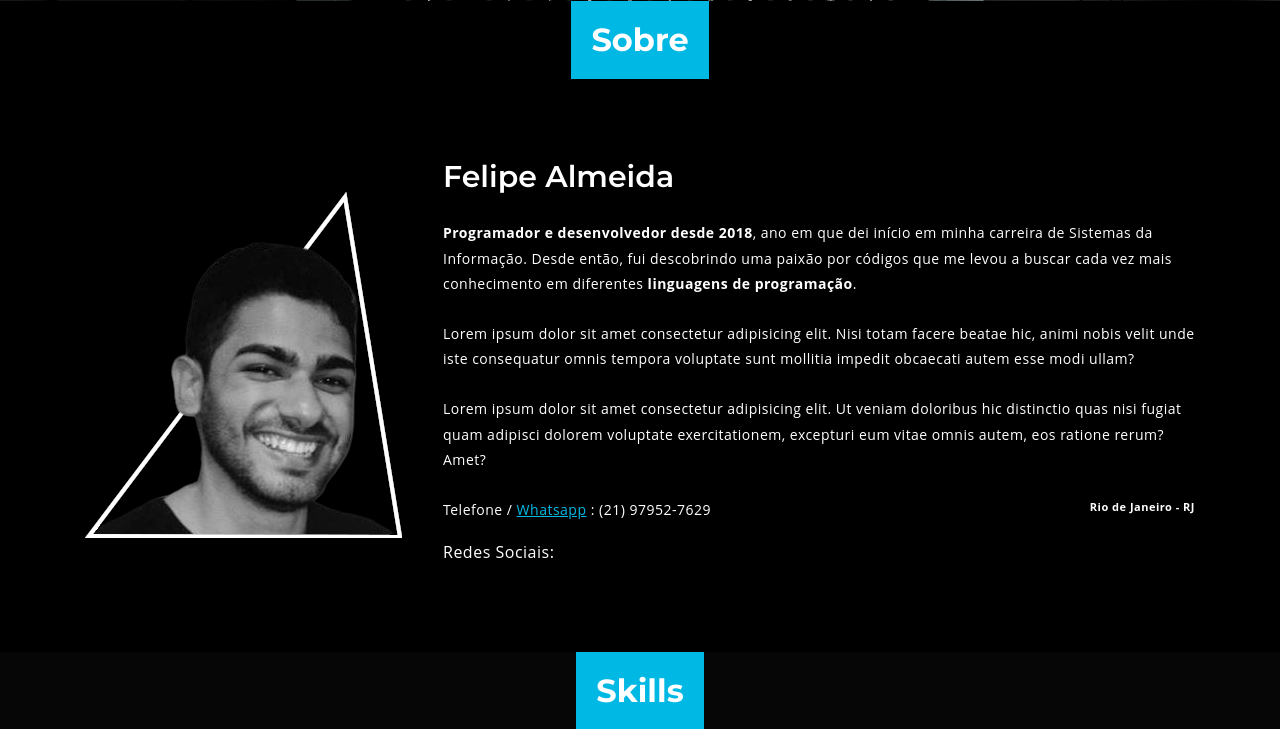
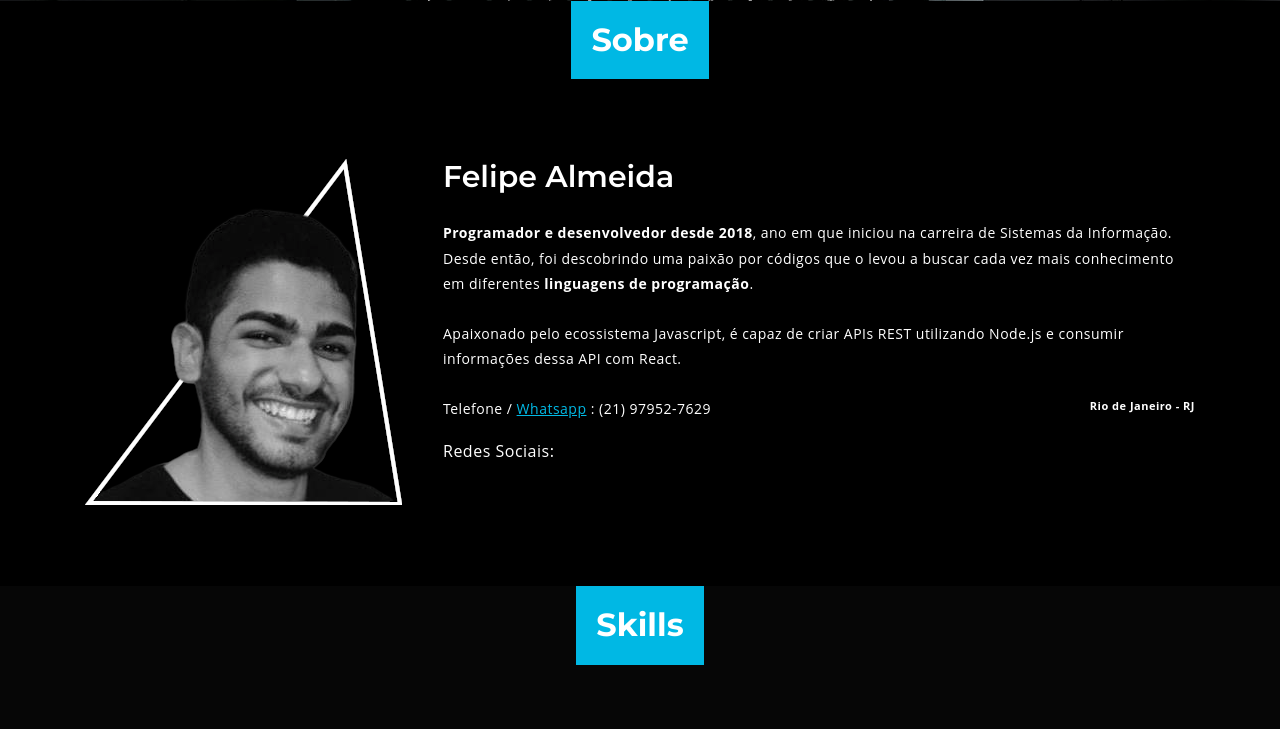
Before and after one commit to FelipeAlmeidaPaes/curriculo.github.io, a PHP site: page / in a window 1280 px wide. Shown: the part 799-1528 px from the top of the page. Run offline with PHP 8.4, Linux system fonts and the light colour scheme; some libraries are stand-ins or nearby versions.

Commit message:
continue sobre paragraphs

```diff
--- a/index.php
+++ b/index.php
@@ -52,15 +52,11 @@
           </h3>
 
           <p>
-            <b>Programador e desenvolvedor desde 2018</b>, ano em que dei início em minha carreira de Sistemas da Informação. Desde então, fui descobrindo uma paixão por códigos que me levou a buscar cada vez mais conhecimento em diferentes <b>linguagens de programação</b>.
+            <b>Programador e desenvolvedor desde 2018</b>, ano em que iniciou na carreira de Sistemas da Informação. Desde então, foi descobrindo uma paixão por códigos que o levou a buscar cada vez mais conhecimento em diferentes <b>linguagens de programação</b>.
           </p>
 
           <p>
-            Lorem ipsum dolor sit amet consectetur adipisicing elit. Nisi totam facere beatae hic, animi nobis velit unde iste consequatur omnis tempora voluptate sunt mollitia impedit obcaecati autem esse modi ullam?
-          </p>
-
-          <p>
-            Lorem ipsum dolor sit amet consectetur adipisicing elit. Ut veniam doloribus hic distinctio quas nisi fugiat quam adipisci dolorem voluptate exercitationem, excepturi eum vitae omnis autem, eos ratione rerum? Amet?
+            Apaixonado pelo ecossistema Javascript, é capaz de criar APIs REST utilizando Node.js e consumir informações dessa API com React.
           </p>
 
           <p>
```
